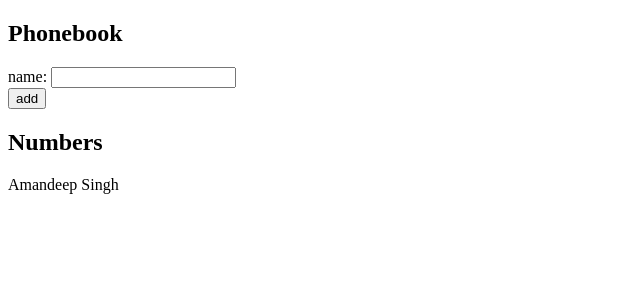
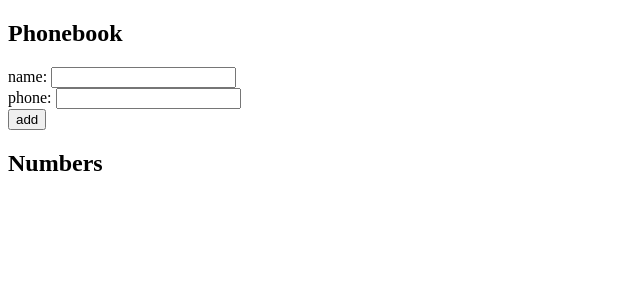
Before and after one commit to amandeep90s/fullstack-react-course, a React (Vite) app in the folder part2/phonebook/: page / in a window 1280 px wide. Shown: the top 300 px of the page, without its empty margins (0-640 px from the left). Built offline with nearby package versions, Linux system fonts and the light colour scheme.

Commit message:
Part 2 - Exercise 2.8 is completed

```diff
--- a/part2/phonebook/src/App.jsx
+++ b/part2/phonebook/src/App.jsx
@@ -1,10 +1,13 @@
 import { useState } from "react";
 
 const App = () => {
-	const [persons, setPersons] = useState([{ name: "Amandeep Singh" }]);
+	const [persons, setPersons] = useState([]);
 	const [newName, setNewName] = useState("");
+	const [newPhone, setNewPhone] = useState("");
 
 	const handleNewName = (e) => setNewName(e.target.value);
+
+	const handleNewPhone = (e) => setNewPhone(e.target.value);
 
 	const handleSubmit = (e) => {
 		e.preventDefault();
@@ -18,10 +21,11 @@ const App = () => {
 				alert(`${newName} is already added to phonebook`);
 				return;
 			}
-			const newNameObject = { name: newName.trim() };
+			const newPersonObject = { name: newName.trim(), phone: newPhone.trim() };
 
-			setPersons(persons.concat(newNameObject));
+			setPersons(persons.concat(newPersonObject));
 			setNewName("");
+			setNewPhone("");
 		}
 	};
 
@@ -33,13 +37,19 @@ const App = () => {
 					name: <input type="text" value={newName} onChange={handleNewName} />
 				</div>
 				<div>
+					phone:{" "}
+					<input type="text" value={newPhone} onChange={handleNewPhone} />
+				</div>
+				<div>
 					<button type="submit">add</button>
 				</div>
 			</form>
 
 			<h2>Numbers</h2>
 			{persons.map((person, index) => (
-				<p key={person.name + index}>{person.name}</p>
+				<p key={person.name + index}>
+					{person.name} : {person.phone}
+				</p>
 			))}
 		</div>
 	);
```
